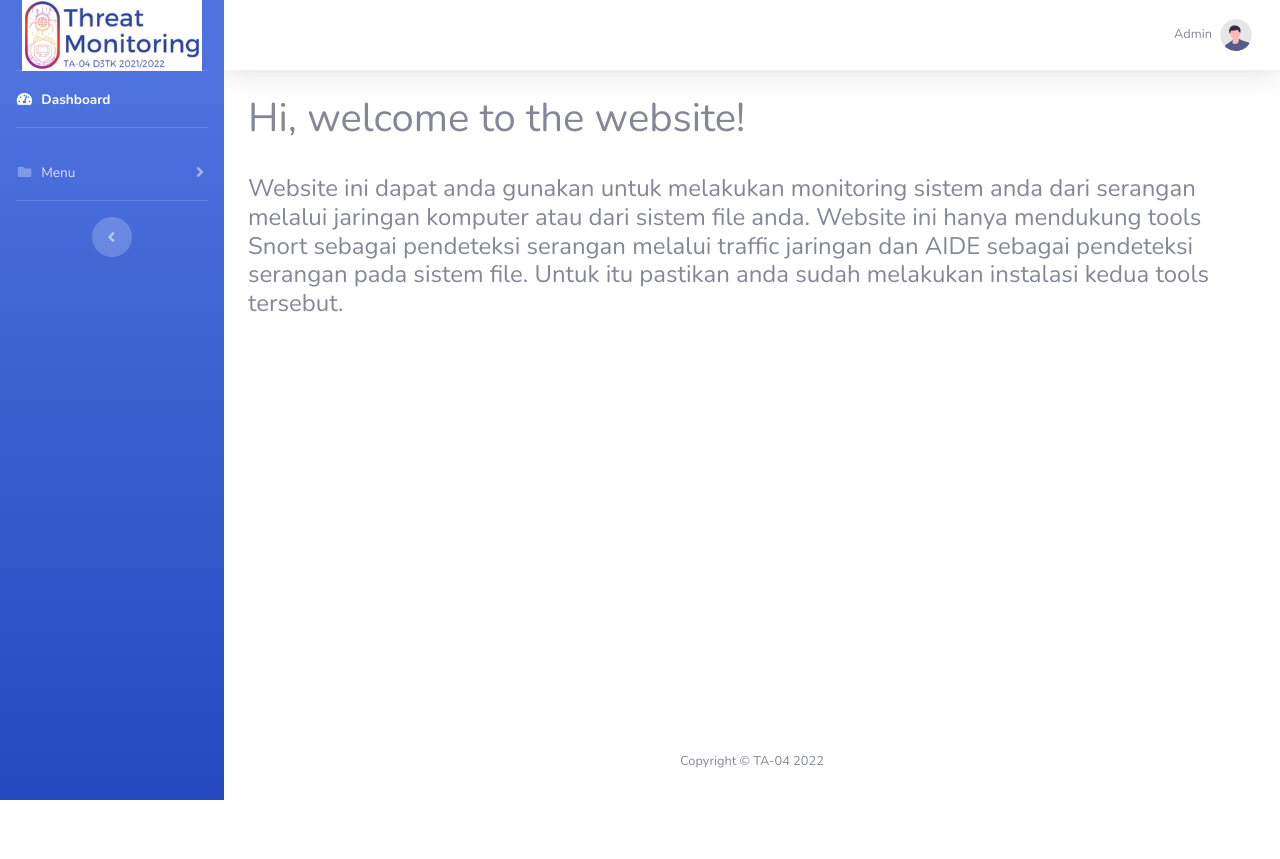
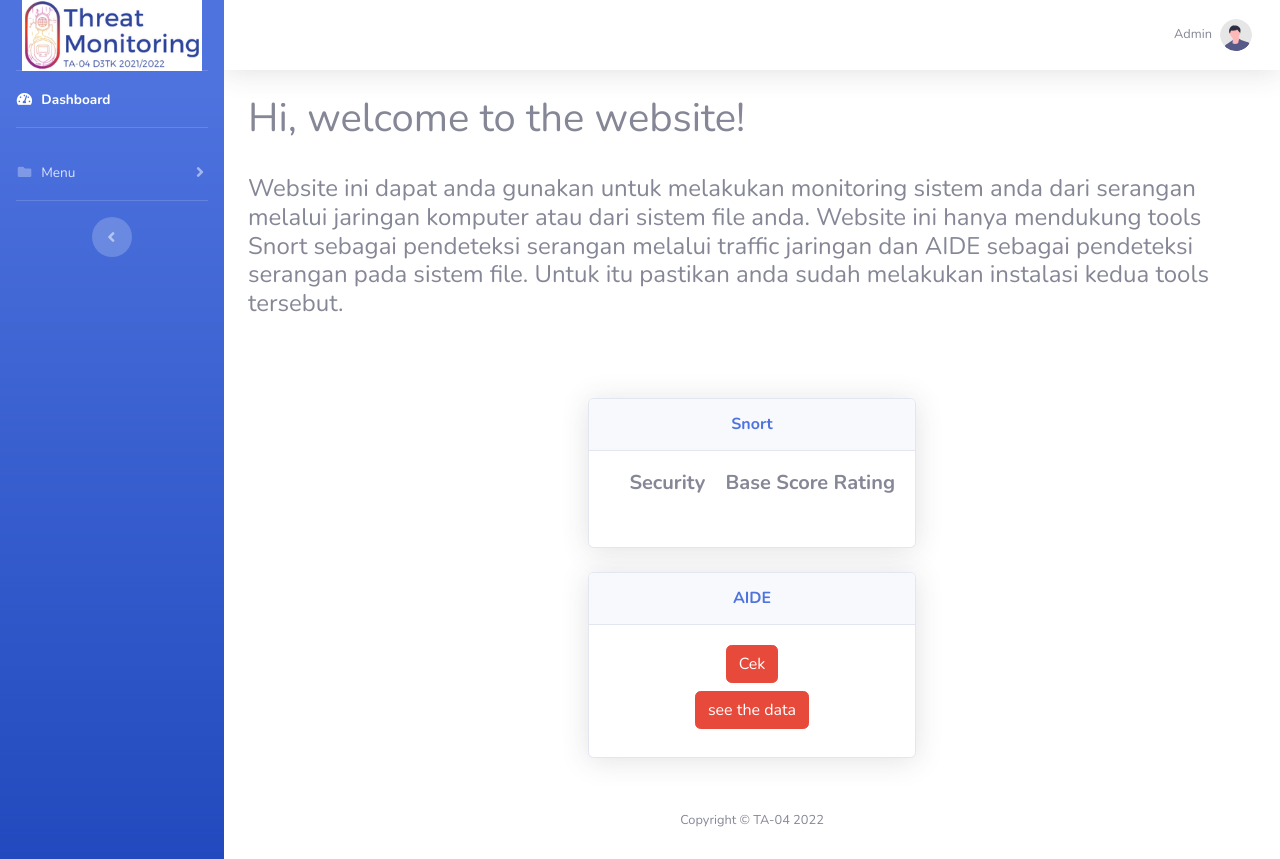
Before and after one commit to mosesmanurung/ta, a PHP site: page / in a window 1280 px wide. Before the commit the page ends 800 px from the top, so only its background shows below. Run offline with PHP 8.4, Linux system fonts and the light colour scheme; the visitor is signed in with stand-in values (Sample User, id 1).

Commit message:
Update index.php

```diff
--- a/index.php
+++ b/index.php
@@ -59,6 +59,44 @@
                     </div>
                     </div>
                 </div>
+
+              <br>
+              <br>
+              <br>
+              <center>
+              <div class="col-lg-4 mb-4">
+              <!-- Project Card Example -->
+              <div class="card shadow mb-4">
+                  <div class="card-header py-3">
+                      <h6 class="m-0 font-weight-bold text-primary">Snort</h6>
+                  </div>
+                  <div class="card-body">
+                      <h5><b>Security<span class="float-right"> Base Score Rating</span></b></h5>
+                      <br>
+                  </div>
+              </div>
+              <div class="card shadow mb-4">
+                  <div class="card-header py-3">
+                      <h6 class="m-0 font-weight-bold text-primary">AIDE</h6>
+                  </div>
+                  <div class="card-body">
+                  <h5><b>
+                      <form action="index.php" method="POST">
+                          <input type="submit" value="Cek" name="btn" class="btn btn-danger">
+                      </form>
+                      <?php
+                      shell_exec('sudo aide -c /etc/aide/aide.conf --limit /etc --check > aide_check.txt');
+                      ?>
+                      <?php
+                      shell_exec('python3 aide_check.py');
+                      ?>
+                  </b></h5>
+                  <h5><b>
+                      <a href="AIDE-Monitor.php"><button class="btn btn-danger">see the data</button></a>
+                  </b></h5>
+                  </div>
+              </div>
+              </center>
 </div>
             <!-- Footer -->
             <?php
```
